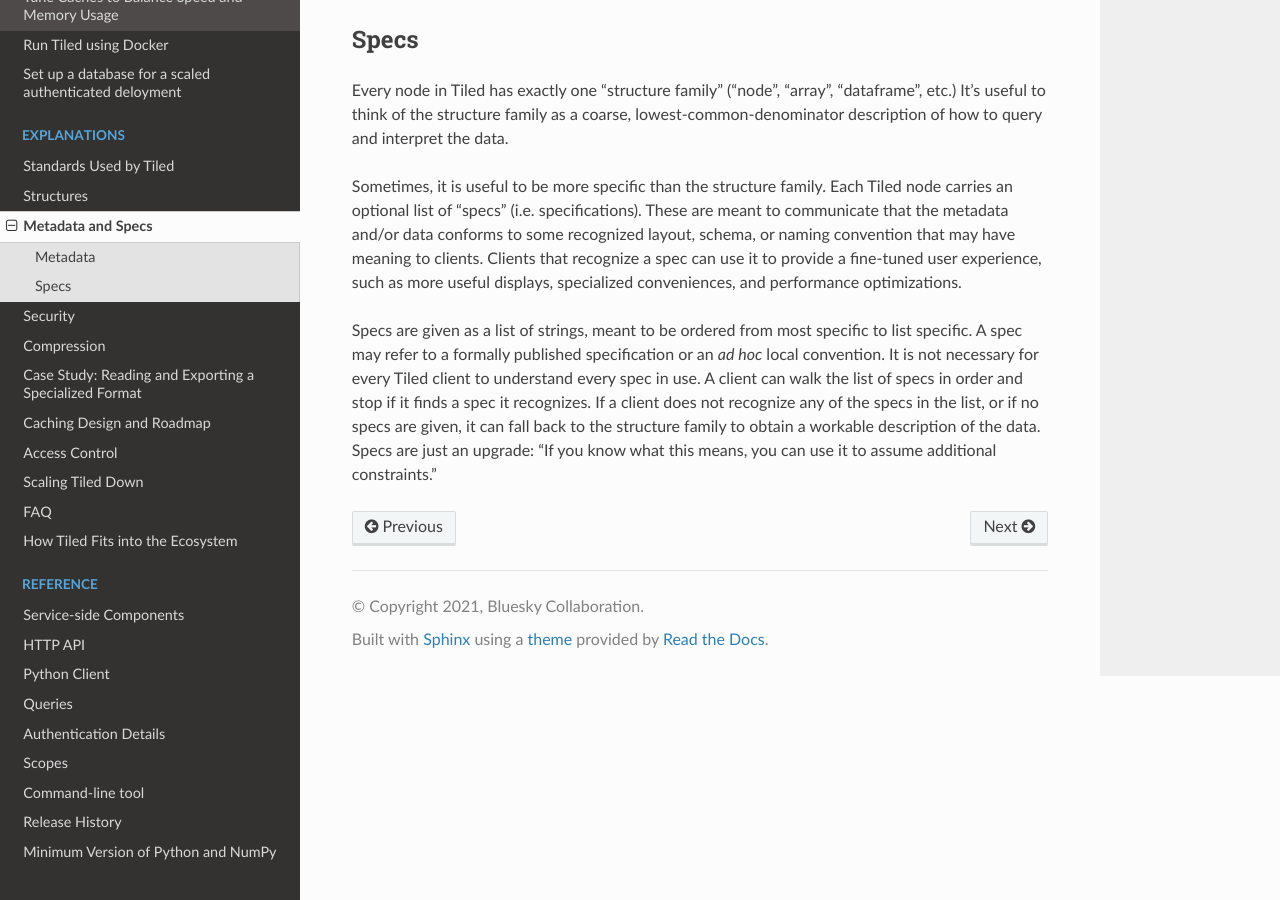
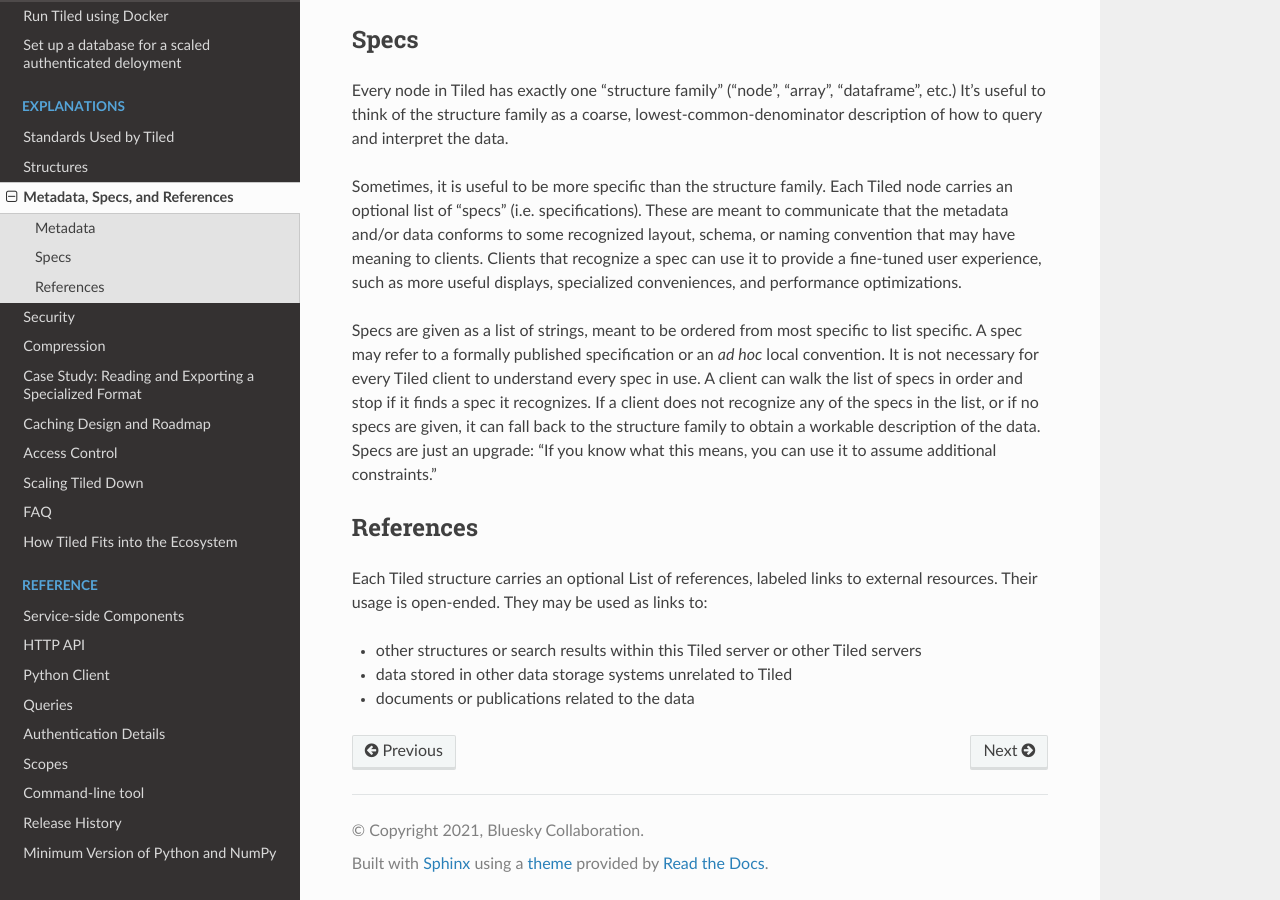
Before and after one commit to bluesky/tiled, a Sphinx documentation site: the page built from docs/source/explanations/metadata.md, in a window 1280 px wide and 900 px high, scrolled down 657 px. Built offline with Sphinx 7.4.7 and the Read the Docs theme 2.0.0, drawn with Linux system fonts in a browser that asks for light colours; pages that are not in the unit, such as notebooks, are missing from menus; some of the changed text lies outside the part shown.

Commit message:
Document metadata, specs, references.

````diff
--- a/docs/source/explanations/metadata.md
+++ b/docs/source/explanations/metadata.md
@@ -1,4 +1,4 @@
-# Metadata and Specs
+# Metadata, Specs, and References
 
 ## Metadata
 
@@ -6,11 +6,13 @@ Each Tiled node carries an optional dictionary of metadata. This is fully
 under the control of the user: Tiled itself is not opinionated about its
 content and does not reserve any names for its own use.
 
+
 ```{note}
 The metadata dictionary may be arbitrarily nested, and it may contain
 anything that Tiled can transmit as JSON or [msgpack](https://msgpack.org).
 All JSON-serializable types (dicts, lists, numbers, strings) are supported.
 The following types are additionally supported:
+
 * Dates, represented as `datetime.datetime` objects,
   are supported natively by msgpack. JSON does not support dates, so they are
   converted to [ISO 8601](https://en.wikipedia.org/wiki/ISO_8601) strings
@@ -47,3 +49,12 @@ the specs in the list, or if no specs are given, it can fall back to the
 structure family to obtain a workable description of the data. Specs are just
 an upgrade: "If you know what this means, you can use it to assume additional
 constraints."
+
+## References
+
+Each Tiled structure carries an optional List of references, labeled links to
+external resources. Their usage is open-ended. They may be used as links to:
+
+* other structures or search results within this Tiled server or other Tiled servers
+* data stored in other data storage systems unrelated to Tiled
+* documents or publications related to the data
````
